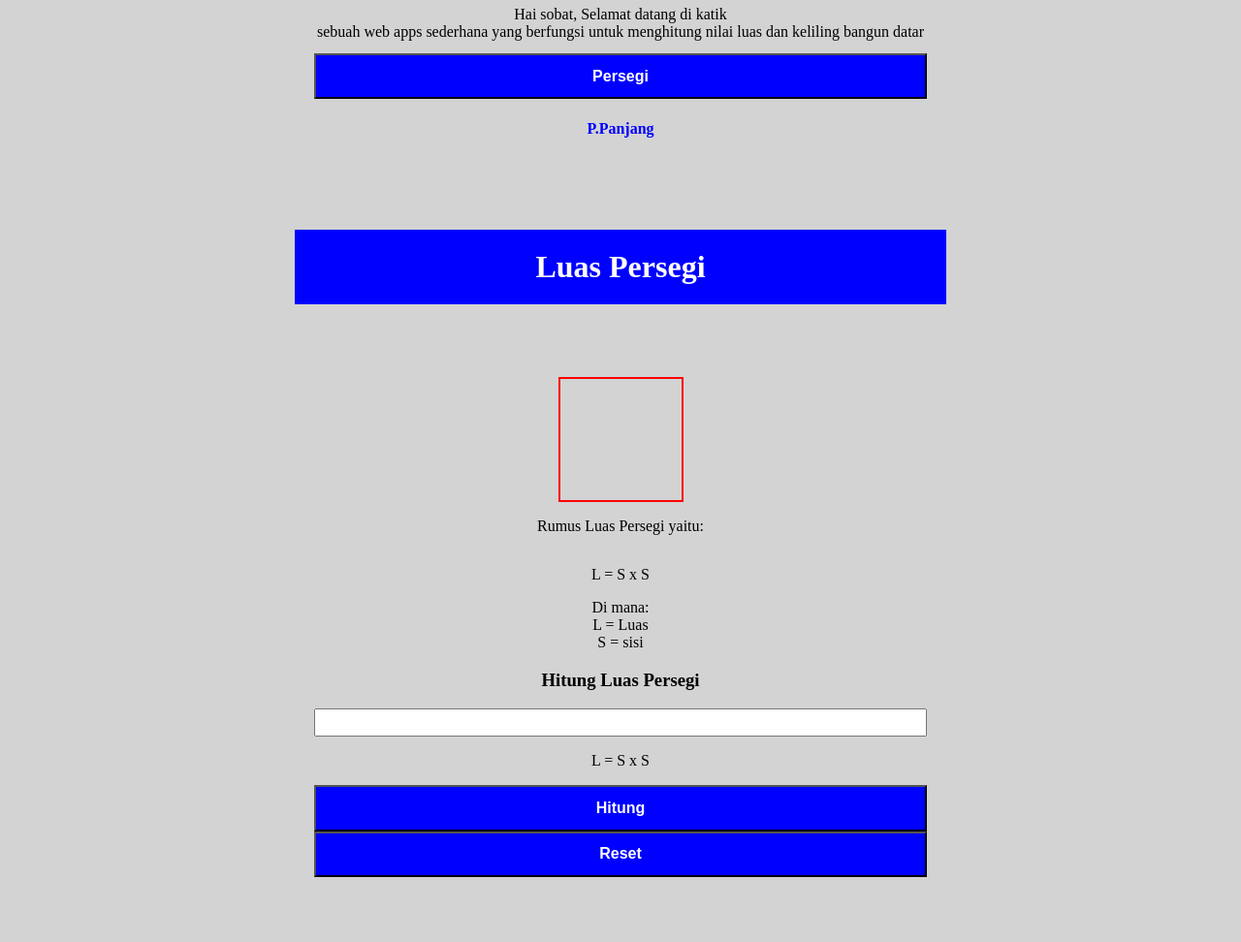
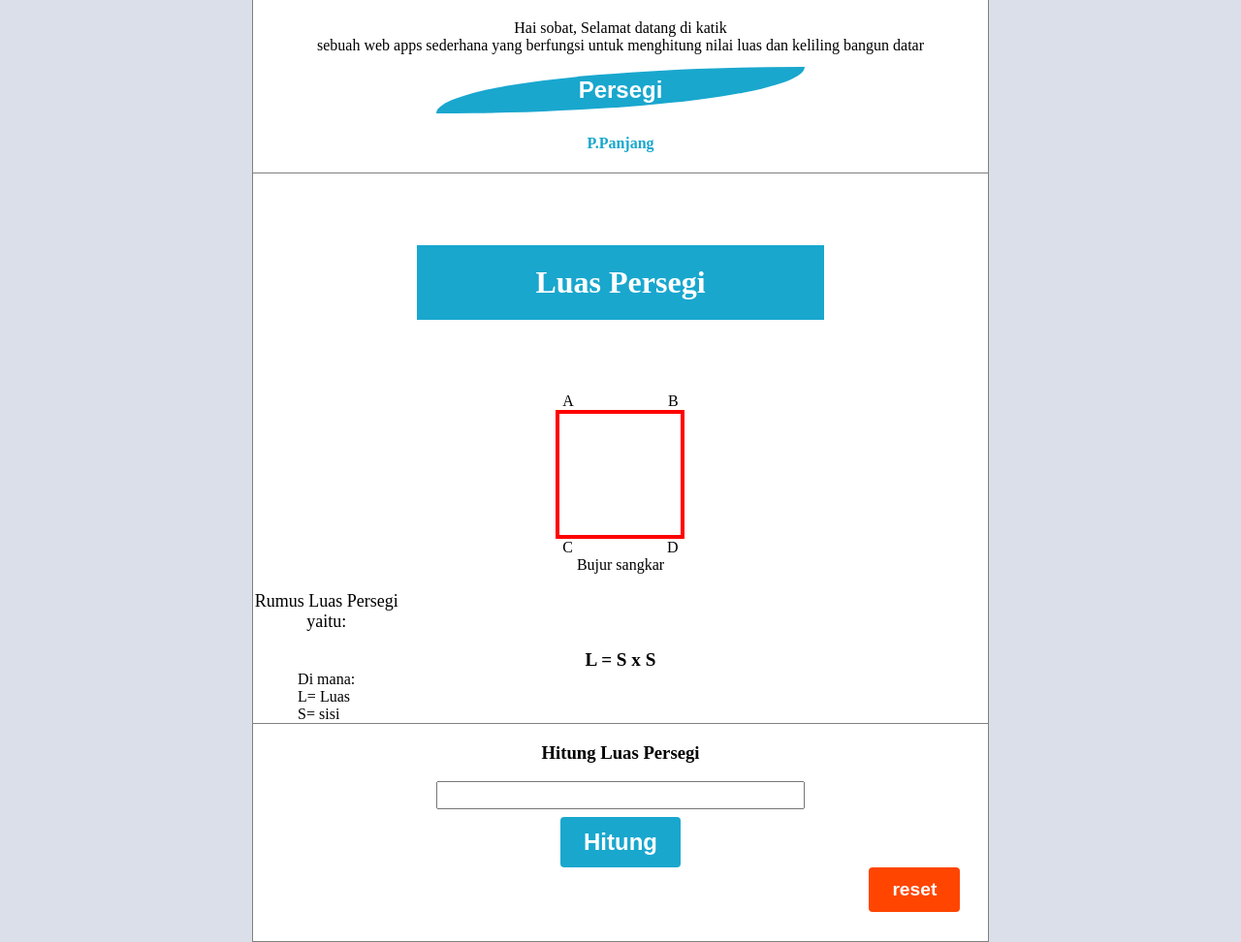
Before and after one commit to Maajesty/project-html, a plain HTML site: page index.html in a window 1280 px wide. Shown: the part 149-1121 px from the top of the page at 97% size. Before the commit the page ends 1062 px from the top, so only its background shows below. Drawn offline with Linux system fonts and the light colour scheme.

Commit message:
project01

```diff
--- a/index.html
+++ b/index.html
@@ -8,48 +8,92 @@
     <link rel="stylesheet" href="style.css">
 </head>
 <body>
+    <form>
     <header>
         <span class="title">Katik</span> <span class="subtittle">Kalkulator Matematik</span>
    </header>
         <main>
-            <div>
+            <div class="sbt">
                 <h1>Welcome to katik</h1>
                     <h2>Hai sobat, Selamat datang di katik<br>sebuah web apps sederhana yang berfungsi untuk menghitung nilai luas dan keliling bangun datar</h2>
-                    <button>Persegi</button>
+                    <button class="Persegi">Persegi</button>
                     <h4>P.Panjang</h4>
 
             </div>
             <div class="card">
                     <h6>Luas Persegi</h6>
                     <div class="figure"></div>
+                    <div class="box-hitung">
+                        <div class="sudut-atas">
+                            <span class="span-atas">A</span>
+                            <span class="span-atasB">B</span>
+                        </div>
                         <div class="example-square"></div>
+                        <div class="kotak"></div>
+                        <div class="sudut-atas">
+                            <span class="span-bawah">C</span>
+                            <span class="span-bawahD">D</span>
+                        </div>
+                        <span>Bujur sangkar</span>
+                    </div>
                <div class="formula-description"></div>
                <p>Rumus Luas Persegi yaitu:</p>
-               <p>L = S x S</p>
-               <p2>Di mana:</p2>
-               <p2>L = Luas</p2>
-               <p2>S = sisi</p2>
+               <p1 class="peml">L = S x S</p1>
+                <div class="samping">
+                    <span class="mana">Di mana:</span>
+                    <span class="mana">L= Luas</span>
+                    <span class="mana">S= sisi</span>
                </div>
-               <div>
-
+               <div class="lana" >
                     <h3>Hitung Luas Persegi</h3>
                     <input id="sisi-luas" name="sisi-luas" required>
-
                     <p class="result-luas"id="rumus-luas">L = S x S</p>
                     <p class="result-luas"id="perhitungan-luas"></p>
                     <p class="result-luas"><span id="output-luas"></span></p>
-
-                    <button name="hitung-luas" onclick="hitungluas()">Hitung</button>
-                    <button name="reset-luas">Reset</button>
-
+                    <button class="hitung-luas" onclick="hitungluas()">Hitung</button>
+                    <button class="reset-luas" name="reset-luas">reset</button>
                 </div>
-
+           </div>
+           <div class="card">
+                <h6>Keliling Persegi</h6>
+                <div class="figure"></div>
+                <div class="box-hitung">
+                    <div class="sudut-atas">
+                        <span class="span-atas">A</span>
+                        <span class="span-atasB">B</span>
+                    </div>
+                    <div class="example-square"></div>
+                    <div class="kotak"></div>
+                    <div class="sudut-atas">
+                        <span class="span-bawah">C</span>
+                        <span class="span-bawahD">D</span>
+                    </div>
+                    <span>Bujur sangkar</span>
+                </div>
+                <div class="formula-description"></div>
+                <p>Rumus Keliling Persegi yaitu:</p>
+                <p1>K = 4 x S</p1>
+                <div class="samping">
+                    <span class="mana">Di mana:</span>
+                    <span class="mana">K= Keliling</span>
+                    <span class="mana">S= sisi</span>
+               </div>
+                <div class="lana" >
+                        <h3>Hitung Keliling Persegi</h3>
+                        <input id="sisi-luas" name="sisi-luas" required>
+                        <p class="result-luas"id="rumus-luas">L = S x S</p>
+                        <p class="result-luas"id="perhitungan-luas"></p>
+                        <p class="result-luas"><span id="output-luas"></span></p>
+                        <button class="hitung-luas" onclick="hitungluas()">Hitung</button>
+                        <button class="reset-luas" name="reset-luas">reset</button>
+                    </div>
+            </div>
         </main>
-
     <footer>
 
 
    </footer>
     <script src="script.js"></script>
+    </form>
 </body>
 </html>
--- a/style.css
+++ b/style.css
@@ -1,20 +1,33 @@
 body{
-    background-color: lightgray;
+    background-color: #DBDFEA;
 
     }
 header{
-    background-color: rgb(181, 239, 239);
+    background-color: #6096B4;
     text-align: center;
     padding: 20px 20px;
     width: 100%;
+    }
 
+.sbt{
+    display: flex;
+    flex-direction: column;
+    justify-content: center;
+    align-items: center;
+    border-top: 1px solid grey;
+    border-left: 1px solid grey;
+    border-right: 1px solid grey;
+    border-bottom: 0px;
+    margin: auto;
+    width: 60%;
+    background-color: white;
 
 }
 
 h6{
     text-align: center;
     font-weight: bold;
-    background-color:blue;
+    background-color:#19A7CE;
     padding: 20px 20px;
     width: 50%;
     font-size: xx-large;
@@ -27,24 +40,52 @@ font-weight: lighter;
 font-size:medium;
 }
 
+.Persegi{
+    width: 50%;
+    padding: 10px;
+    font-size: x-large;
+    font-weight: bolder;
+    background-color: #19A7CE;
+    color: white;
+    border: 0;
+    border-radius: 115% 0;
+}
+
 h4{
-    color: blue;
-}
-button{
-background-color:blue;
-width: 50%;
-padding: 1%;
-font-size: medium;
-font-weight: bold;
-color: white;
+    color: #19A7CE;
 }
 
 main{
 
     text-align: center;
 }
-.p2{
-    text-align:left ;
+
+p{
+    margin-right: 80%;
+    font-size: large;
+}
+.peml {
+    font-size: larger;
+    font-weight: bold;
+}
+
+.result-luas{
+    display: none;
+}
+
+.mana{
+    font-size: medium;
+    text-align: left;
+}
+
+.Luas{
+    font-size: medium;
+    margin-right: 80%;
+}
+
+.sisi{
+    font-size: medium;
+    margin-right: 80%;
 }
 input{
     width: 50%;
@@ -57,13 +98,27 @@ input{
     flex-direction:column;
     justify-content: center;
     align-items:center ;
+    border: 1px solid grey;
+    margin:auto;
+    width:60%;
+    background-color: white;
+    padding-bottom: 30px;
+}
+
+.lana{
+    display: flex;
+    flex-direction: column;
+    justify-content: center;
+    align-items: center;
+    width: 100%;
+    border-top: 1px solid gray;
 
 }
+
 .example-square{
-    border: 2px solid red;
+    border: 4px solid red;
     min-height: 125px;
     min-width: 125px;
-
 }
 
 
@@ -72,7 +127,6 @@ span.title{
     font-size: x-large;
     font-weight: bold;
     color: white;
-
 }
 
 
@@ -82,3 +136,66 @@ span.title{
     color: burlywood;
     font-style:initial;
 }
+
+span{
+    text-align: left;
+
+}
+.hitung-luas{
+    padding: 12px 24px;
+    color: white;
+    background-color: #19A7CE;
+    text-align: center;
+    font-size: x-large;
+    font-weight: bolder;
+    border: 0;
+    border-radius: 4px;
+    margin-top: 1%;
+}
+
+.reset-luas{
+    background-color: orangered;
+    margin-left: 80%;
+    padding: 12px 24px;
+    display: flex;
+    font-weight: bold;
+    font-size: larger;
+    color: white;
+    border: 0;
+    border-radius: 4px;
+}
+
+.span-atas{
+    margin-right: 35%;
+}
+.span-atasB{
+    margin-left: 35%;
+}
+
+.span-bawah{
+    margin-right: 35%;
+}
+
+.span-bawahD{
+    margin-left: 35%;
+}
+
+.keling{
+    text-align: center;
+    font: bold;
+    font-size: x-large;
+    color: white;
+}
+
+.pers{
+    text-align: center;
+    font: bold;
+    font-size: x-large;
+    color: white;
+}
+
+.samping{
+    display: flex;
+    flex-direction: column;
+    margin-right: 80%;
+}
```
Lines whose indentation alone changed are shown as unchanged.
